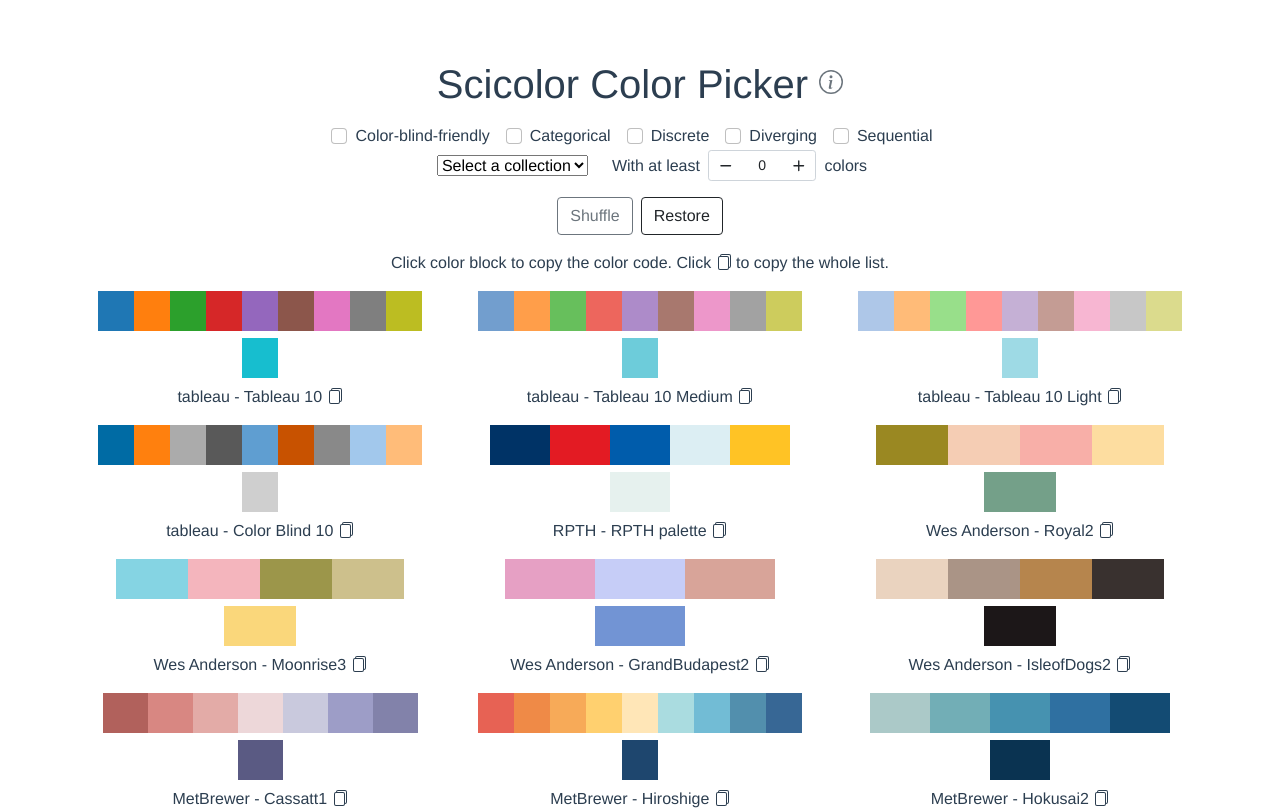
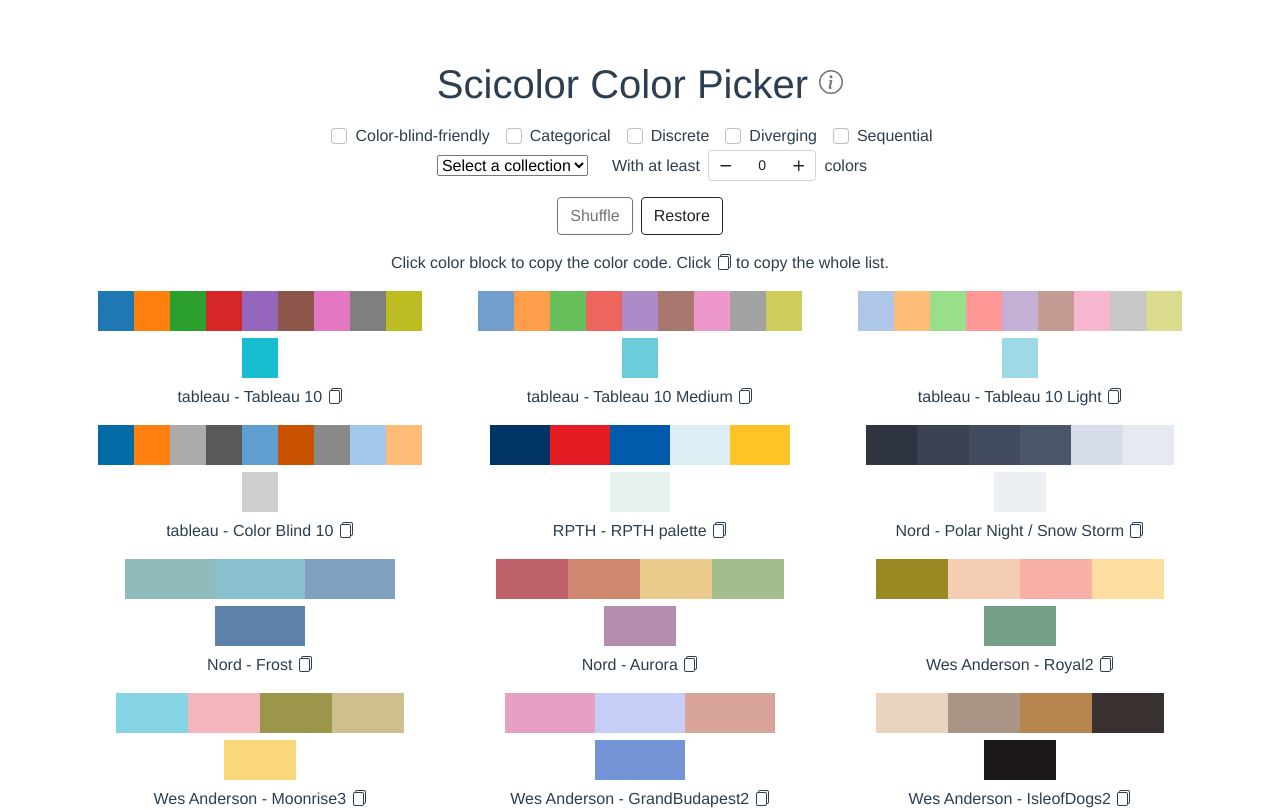
Before and after one commit to yang3kc/scicolor, a Vue app in the folder pages/: page / in a window 1280 px wide. Shown: the top 810 px of the page. Built offline with nearby package versions, Linux system fonts and the light colour scheme.

Commit message:
add: Nord colors

```diff
--- a/pages/src/components/ColorPicker.vue
+++ b/pages/src/components/ColorPicker.vue
@@ -45,7 +45,9 @@
         <p>
           Colors listed come form
           <a href="https://help.tableau.com/current/pro/desktop/en-us/formatting_create_custom_colors.htm" target="_blank">Tableau</a>,
+          <a href="https://www.nordtheme.com" target="_blank">Nord</a>,
           <a href="https://github.com/karthik/wesanderson" target="_blank">Wes Anderson Palettes</a>,
+          <a href="https://www.rpthjournal.org/article/S2475-0379(22)01983-5/pdf" target="_blank">RPTH Palette</a>,
           <a href="https://github.com/kgolid/chromotome" target="_blank">Chromotome</a>,
           <a href="https://www.fabiocrameri.ch/colourmaps/" target="_blank">Scientific colour maps</a>,
           and <a href="https://github.com/BlakeRMills/MetBrewer" target="_blank">MetBrewer</a>.
--- a/pages/src/components/colors.json
+++ b/pages/src/components/colors.json
@@ -28,6 +28,24 @@
     "name": "RPTH palette",
     "labels": ["categorical", "color_blind_friendly"],
     "colors": ["#003366", "#E31B23", "#005CAB", "#DCEEF3", "#FFC325", "#E6F1EE"]
+  },
+  {
+    "collection": "Nord",
+    "name": "Polar Night / Snow Storm",
+    "labels": ["categorical"],
+    "colors": ["#2E3440", "#3B4252", "#434C5E", "#4C566A", "#D8DEE9", "#E5E9F0", "#ECEFF4"]
+  },
+  {
+    "collection": "Nord",
+    "name": "Frost",
+    "labels": ["categorical"],
+    "colors": ["#8FBCBB", "#88C0D0", "#81A1C1", "#5E81AC"]
+  },
+  {
+    "collection": "Nord",
+    "name": "Aurora",
+    "labels": ["categorical"],
+    "colors": ["#BF616A", "#D08770", "#EBCB8B", "#A3BE8C", "#B48EAD"]
   },
   {
     "collection": "Wes Anderson",
```
